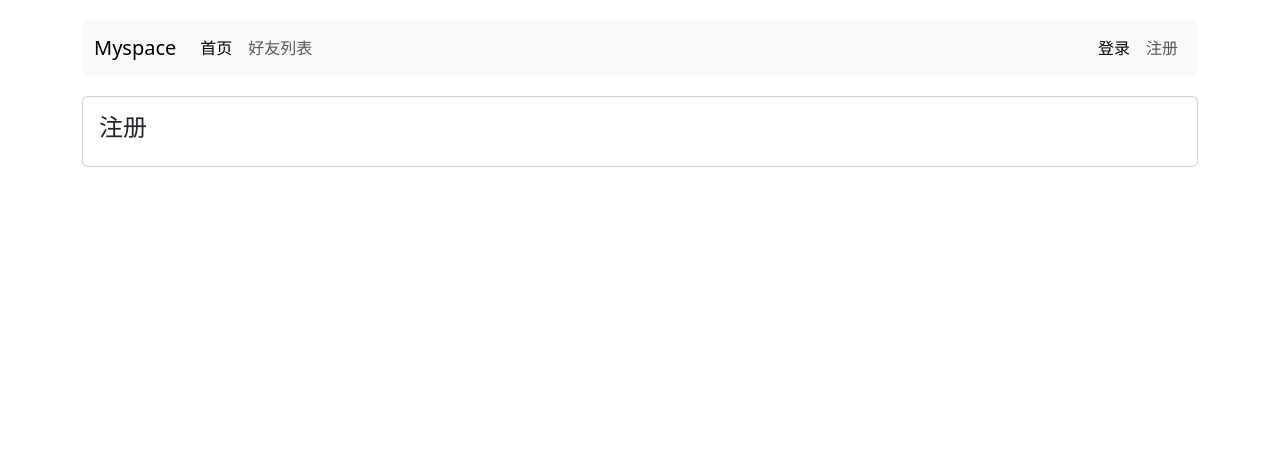
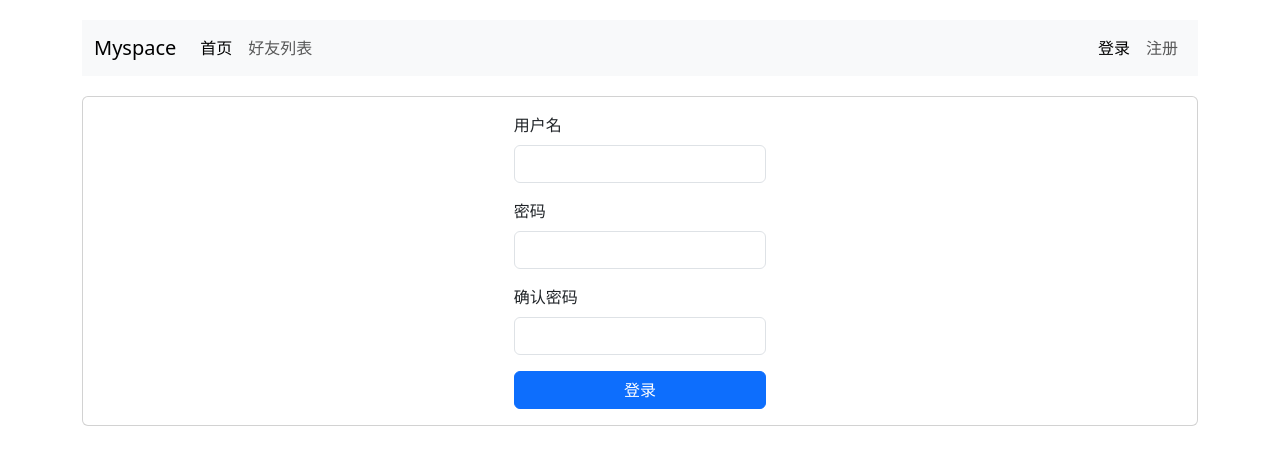
Before and after one commit to xiongxingqi/myspace, a Vue app: page /register in a window 1280 px wide. Shown: the top 464 px of the page. Built offline with nearby package versions, Linux system fonts and the light colour scheme.

Commit message:
注册模块完成

```diff
--- a/src/components/NavBar.vue
+++ b/src/components/NavBar.vue
@@ -39,8 +39,8 @@
 </template>
 
 <script>
+import router from '@/router/index';
 import { useStore } from 'vuex';
-
 export default {
     name: "NavBar",
     setup(){
@@ -49,6 +49,7 @@
         const logout= () =>{
             // console.log("logout");
             store.commit('logout'); //通过store的commit方法调用mutation,类似于action中的context.commit
+            router.push({name: "home"});
         }
 
         return {
--- a/src/views/RegisterView.vue
+++ b/src/views/RegisterView.vue
@@ -1,18 +1,92 @@
-<template lang="html">
-    <BaseContent>
-        <h4>注册</h4>
-    </BaseContent>
+<template >
+    <base-content>
+        <div class="row justify-content-md-center">
+            <div class="col-3">
+                <form @submit.prevent="register">  <!--通过prevent.prevent阻止表单提交默认行为-->
+                    <div class="mb-3">
+                        <label for="username" class="form-label">用户名</label>
+                        <input v-model="username" type="text" class="form-control" id="username" aria-describedby="emailHelp">
+                    </div>
+                    <div class="mb-3">
+                        <label for="password" class="form-label">密码</label>
+                        <input v-model="password" type="password" class="form-control" id="password">
+                    </div>
+                    <div class="mb-3">
+                        <label for="password-confirm" class="form-label">确认密码</label>
+                        <input v-model="password_confirm" type="password" class="form-control" id="password-confirm">
+                    </div>
+                    <div class="error_massage">{{error_massage}}</div>
+                    <button type="submit" class="btn btn-primary">登录</button>
+                </form>
+            </div>
+        </div>
+
+    </base-content>
 </template>
 <script>
-import BaseContent from '../components/BaseContent.vue'
-
+import BaseContent from '@/components/BaseContent.vue'
+import { ref } from 'vue';
+import {useStore} from "vuex"
+import router from "@/router/index"
+import $ from 'jquery'
 export default {
     name: "RegisterView",
-    components: {
+    components : {
         BaseContent
+    },
+    setup(){
+        const username=ref("");
+        const password=ref("");
+        const error_massage=ref("");
+        const password_confirm=ref("");
+        const store=useStore();
+        const register=() =>{
+            error_massage.value="";
+            $.ajax({
+                url: "https://app165.acapp.acwing.com.cn/myspace/user/",
+                type: "post",
+                data: {
+                    username: username.value,
+                    password: password.value,
+                    password_confirm: password_confirm.value,
+                },
+                success(resp){
+                    if(resp.result==="success"){
+                         store.dispatch("login",{  //使用store的dispatch方法调用action
+                                username: username.value,
+                                password: password.value,
+                                success(){
+                                    console.log("success");
+                                    router.push({name: 'friendsList'}); //使用router的push方法跳转到friendsList页面
+                                },
+                                error(){
+                                    console.log("failed");
+                                    error_massage.value="用户名或密码错误";
+                                }
+                            })
+                    }else{
+                        error_massage.value=resp.result;
+                    }
+                }
+            });
+        }
+
+        return {
+            username,
+            password,
+            error_massage,
+            register,
+            password_confirm,
+        }
     }
 }
 </script>
-<style lang="css" scoped>
+<style scoped>
+.error_massage {
+    color: red;
+}
 
+button{
+    width: 100%;
+}
 </style>
```
